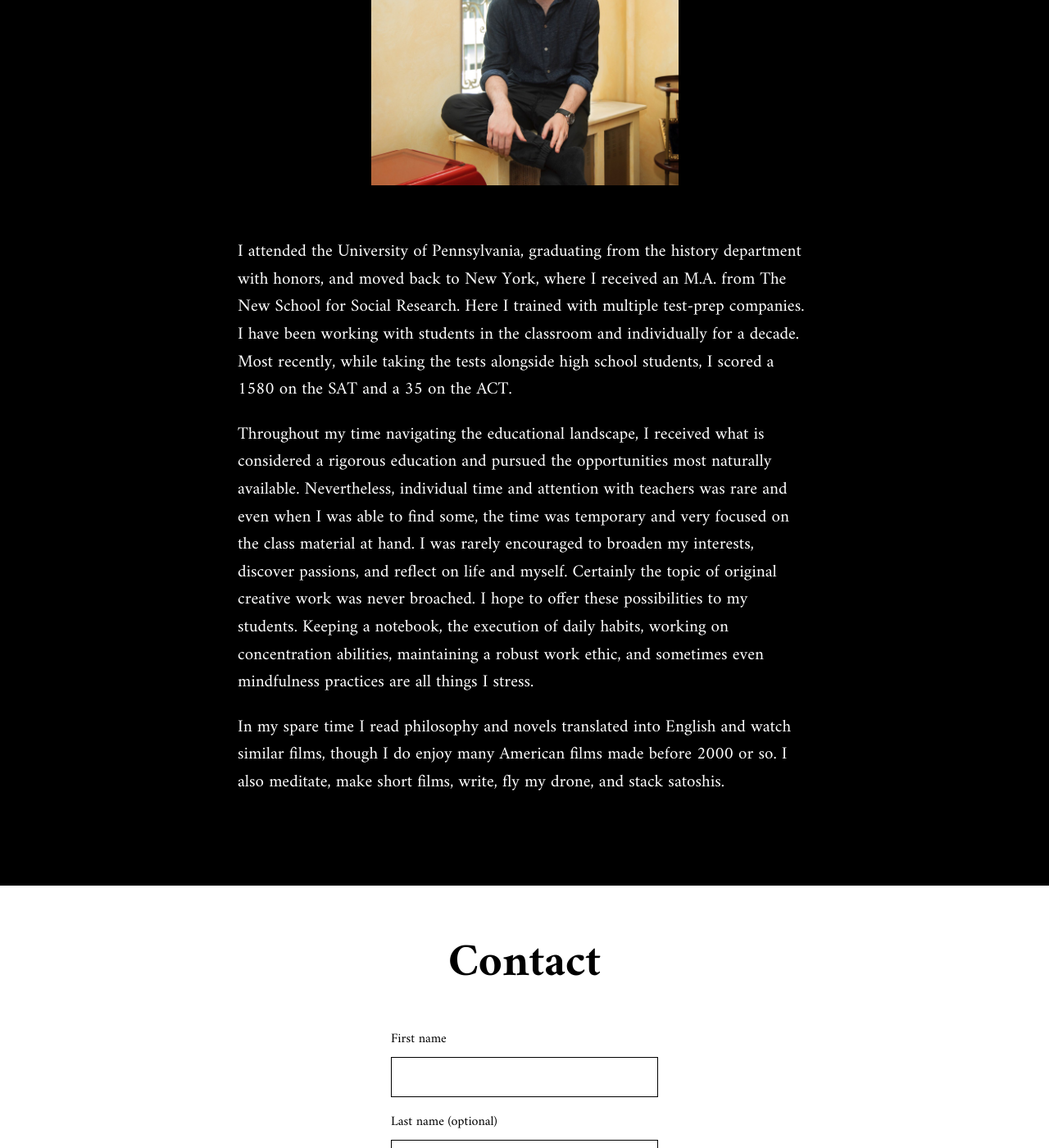
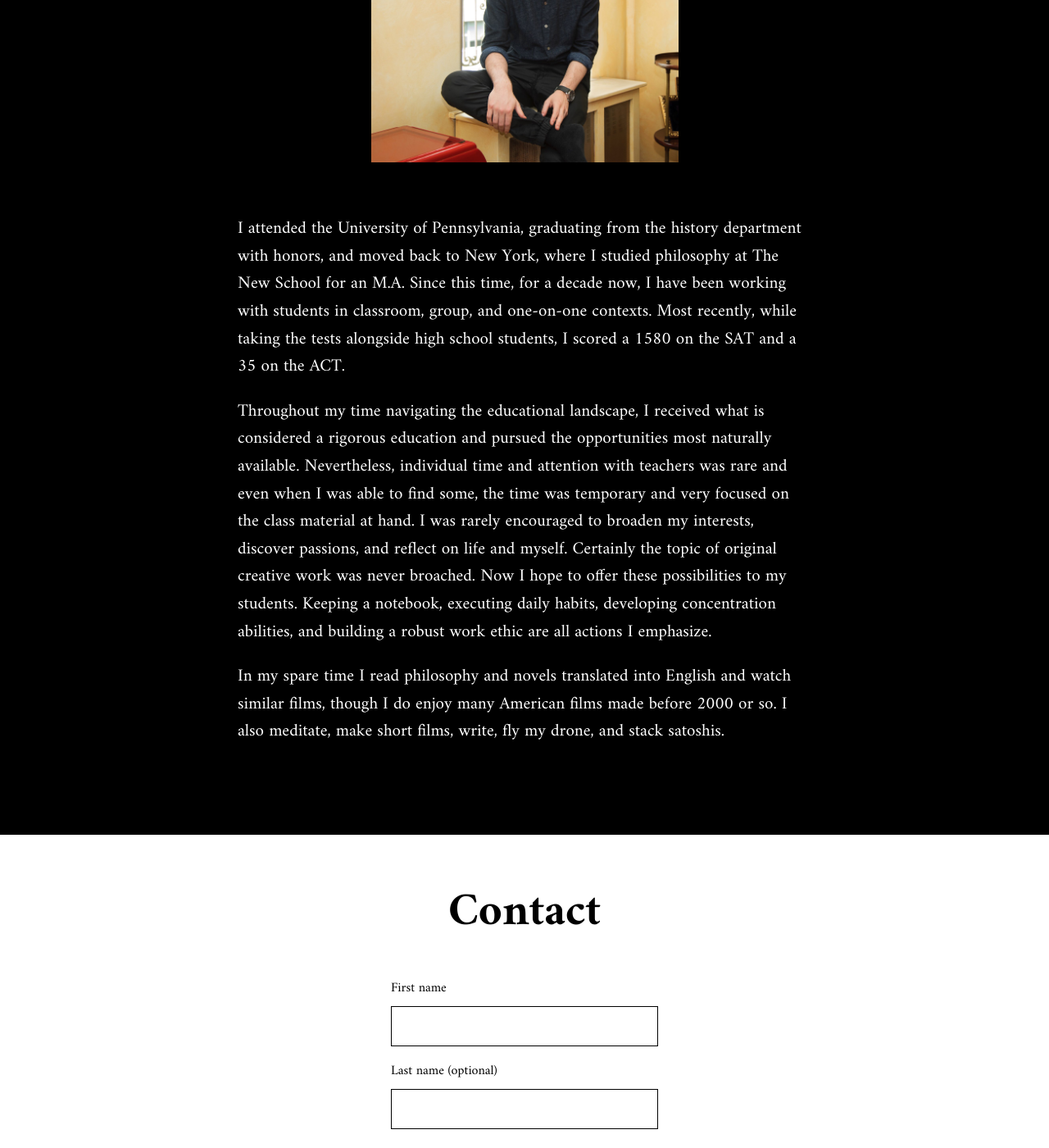
Before and after one commit to aaronzomback/zevprep, a Jekyll site: the page built from index.html, in a window 1280 px wide and 1400 px high, scrolled down 2483 px. Shown: the whole window at 82% size. Built offline with Jekyll 4.4.1, drawn with Linux system fonts in a browser that asks for light colours; nearby versions of some CDN libraries; some of the changed text lies outside the part shown.

Commit message:
text update

```diff
--- a/index.html
+++ b/index.html
@@ -45,7 +45,10 @@
                 </div>
             </div>
             <h2>Test Prep</h2>
-            <p>Contrary to popular belief, learning the ACT or SAT need not remain confined to standardized test performance. Through the use of orthodox and unorthodox preparation methods, students working with me typically achieve their score goals while strengthening, honing, and expanding their thinking and learning capacities. Lessons, individualized work outside of lessons, proctored exams, and real contemporary exams, some not widely distributed, typically result under my supervision in score improvements of 100 to 300 points on the SAT and 3 to 8 on the ACT.</p>
+            <p>Contrary to popular belief, learning the ACT or SAT, in accordance with individual learning styles, need not remain confined to quantitative measure. Through orthodox and unorthodox methods, students working with me achieve score goals while strengthening, honing, and expanding thinking and learning capacities. Lessons, individualized work outside of lessons, proctored exams, and real contemporary exams, some not widely distributed, typically result in improvements of 100 to 300 on the SAT and 3 to 8 on the ACT.
+
+
+            </p>
           </div>
       </div>
       <div class="human">
@@ -86,16 +89,15 @@
           </div>
         </div>
         <div class="about-p">
-
-          <p>
-            I attended the University of Pennsylvania, graduating from the history department with honors, and moved back to New York, where I received an M.A. from The New School for Social Research. Here I trained with multiple test-prep companies. I have been working with students in the classroom and individually for a decade. Most recently, while taking the tests alongside high school students, I scored a 1580 on the SAT and a 35 on the ACT.
             <p>
-              <p>
-                Throughout my time navigating the educational landscape, I received what is considered a rigorous education and pursued the opportunities most naturally available. Nevertheless, individual time and attention with teachers was rare and even when I was able to find some, the time was temporary and very focused on the class material at hand. I was rarely encouraged to broaden my interests, discover passions, and reflect on life and myself. Certainly the topic of original creative work was never broached. I hope to offer these possibilities to my students. Keeping a notebook, the execution of daily habits, working on concentration abilities, maintaining a robust work ethic, and sometimes even mindfulness practices are all things I stress.
-              </p>
-              <p>
-                In my spare time I read philosophy and novels translated into English and watch similar films, though I do enjoy many American films made before 2000 or so. I also meditate, make short films, write, fly my drone, and stack satoshis.
-              </p>
+              I attended the University of Pennsylvania, graduating from the history department with honors, and moved back to New York, where I studied philosophy at The New School for an M.A. Since this time, for a decade now, I have been working with students in classroom, group, and one-on-one contexts. Most recently, while taking the tests alongside high school students, I scored a 1580 on the SAT and a 35 on the ACT.
+            </p>
+            <p>
+              Throughout my time navigating the educational landscape, I received what is considered a rigorous education and pursued the opportunities most naturally available. Nevertheless, individual time and attention with teachers was rare and even when I was able to find some, the time was temporary and very focused on the class material at hand. I was rarely encouraged to broaden my interests, discover passions, and reflect on life and myself. Certainly the topic of original creative work was never broached. Now I hope to offer these possibilities to my students. Keeping a notebook, executing daily habits, developing concentration abilities, and building a robust work ethic are all actions I emphasize.
+            </p>
+            <p>
+              In my spare time I read philosophy and novels translated into English and watch similar films, though I do enjoy many American films made before 2000 or so. I also meditate, make short films, write, fly my drone, and stack satoshis.
+            </p>
             </div>
         </section>
 
```
Also changed, not shown: other parts of index.html (+2 -2 lines).
